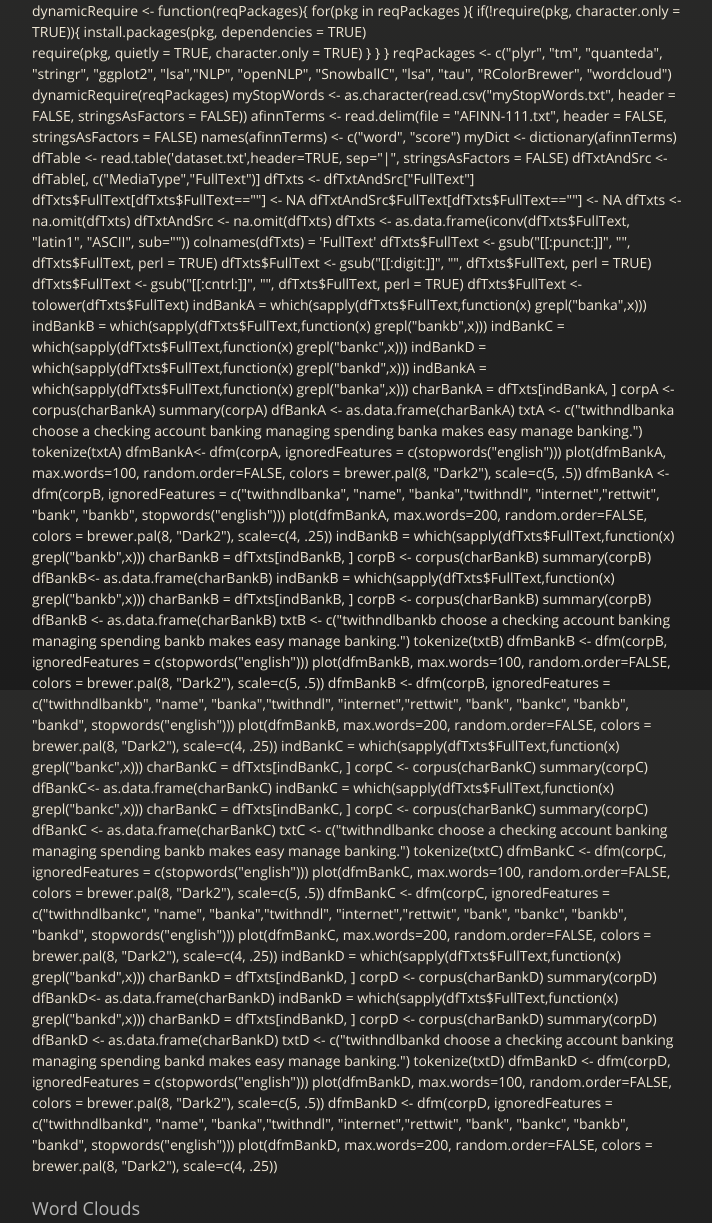
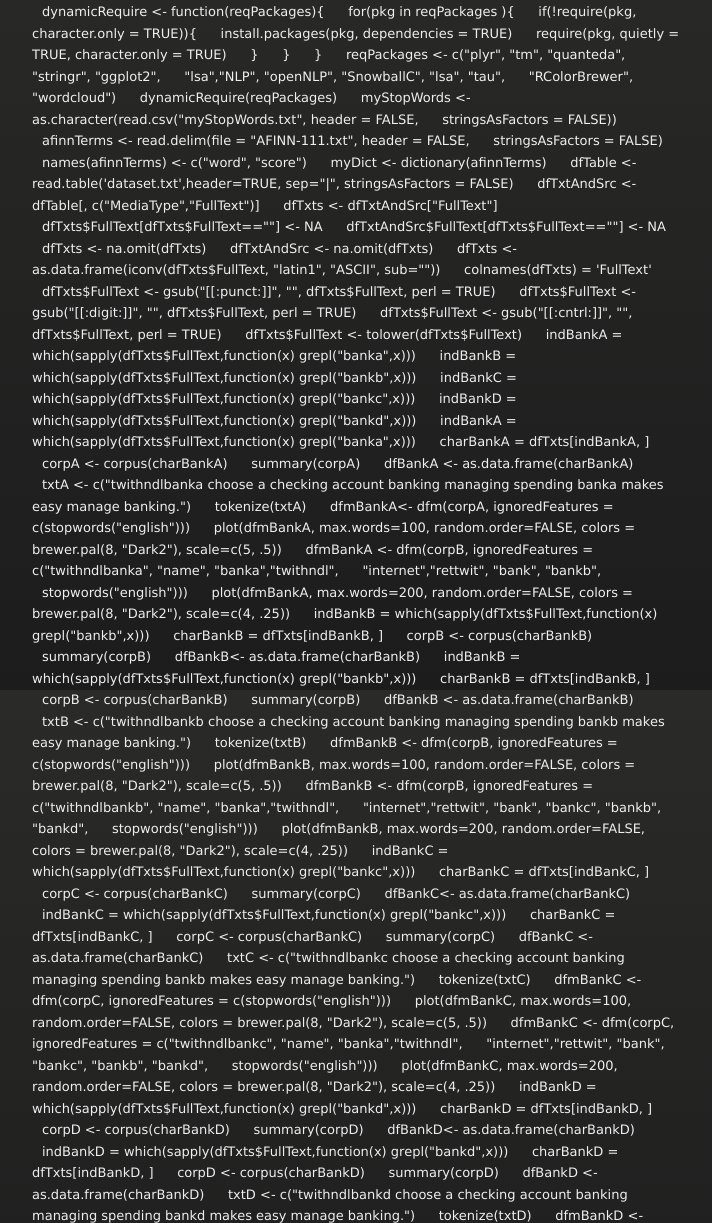
Before and after one commit to tylerswalter/wells-fargo-analytics, a plain HTML site: page index.html in a window 1280 px wide. Shown: the part 910-2133 px from the top of the page, without its empty margins (283-995 px from the left). Drawn offline with nearby package versions, Linux system fonts and the light colour scheme.

```diff
--- a/index.html
+++ b/index.html
@@ -63,108 +63,108 @@
 <h3>
 <a id="code" class="anchor" href="#code" aria-hidden="true"><span class="octicon octicon-link"></span></a>Code</h3>
 
-<p>dynamicRequire &lt;- function(reqPackages){
-  for(pkg in reqPackages ){
-    if(!require(pkg, character.only = TRUE)){
-      install.packages(pkg, dependencies = TRUE)<br>
-      require(pkg, quietly = TRUE, character.only = TRUE)
-    }
-  }
-}
-reqPackages &lt;- c("plyr", "tm", "quanteda", "stringr", "ggplot2",
-                 "lsa","NLP", "openNLP", "SnowballC", "lsa", "tau",
-                 "RColorBrewer", "wordcloud")
-dynamicRequire(reqPackages)
-myStopWords &lt;- as.character(read.csv("myStopWords.txt", header = FALSE,
-                                     stringsAsFactors = FALSE))
-afinnTerms &lt;- read.delim(file = "AFINN-111.txt", header = FALSE,
-                         stringsAsFactors = FALSE)
-names(afinnTerms) &lt;- c("word", "score")
-myDict &lt;- dictionary(afinnTerms)
-dfTable &lt;- read.table('dataset.txt',header=TRUE, sep="|", stringsAsFactors = FALSE)
-dfTxtAndSrc &lt;- dfTable[, c("MediaType","FullText")]
-dfTxts &lt;- dfTxtAndSrc["FullText"]
-dfTxts$FullText[dfTxts$FullText==""] &lt;- NA
-dfTxtAndSrc$FullText[dfTxts$FullText==""] &lt;- NA
-dfTxts &lt;- na.omit(dfTxts)
-dfTxtAndSrc &lt;- na.omit(dfTxts)
-dfTxts &lt;- as.data.frame(iconv(dfTxts$FullText, "latin1", "ASCII", sub=""))
-colnames(dfTxts) = 'FullText'
-dfTxts$FullText &lt;- gsub("[[:punct:]]", "", dfTxts$FullText, perl = TRUE)
-dfTxts$FullText &lt;- gsub("[[:digit:]]", "", dfTxts$FullText, perl = TRUE)
-dfTxts$FullText &lt;- gsub("[[:cntrl:]]", "", dfTxts$FullText, perl = TRUE)
-dfTxts$FullText &lt;- tolower(dfTxts$FullText)
-indBankA = which(sapply(dfTxts$FullText,function(x) grepl("banka",x)))
-indBankB = which(sapply(dfTxts$FullText,function(x) grepl("bankb",x)))
-indBankC = which(sapply(dfTxts$FullText,function(x) grepl("bankc",x)))
-indBankD = which(sapply(dfTxts$FullText,function(x) grepl("bankd",x)))
-indBankA = which(sapply(dfTxts$FullText,function(x) grepl("banka",x)))
-charBankA = dfTxts[indBankA, ]
-corpA &lt;- corpus(charBankA)
-summary(corpA)
-dfBankA &lt;- as.data.frame(charBankA)
-txtA &lt;- c("twithndlbanka choose a checking account banking managing spending banka makes easy manage banking.")
-tokenize(txtA)
-dfmBankA&lt;- dfm(corpA, ignoredFeatures = c(stopwords("english")))
-plot(dfmBankA, max.words=100, random.order=FALSE, colors = brewer.pal(8, "Dark2"), scale=c(5, .5))
-dfmBankA &lt;- dfm(corpB, ignoredFeatures = c("twithndlbanka", "name", "banka","twithndl",
-                                           "internet","rettwit", "bank", "bankb",
-                                           stopwords("english")))
-plot(dfmBankA, max.words=200, random.order=FALSE, colors = brewer.pal(8, "Dark2"), scale=c(4, .25))
-indBankB = which(sapply(dfTxts$FullText,function(x) grepl("bankb",x)))
-charBankB = dfTxts[indBankB, ]
-corpB &lt;- corpus(charBankB)
-summary(corpB)
-dfBankB&lt;- as.data.frame(charBankB)
-indBankB = which(sapply(dfTxts$FullText,function(x) grepl("bankb",x)))
-charBankB = dfTxts[indBankB, ]
-corpB &lt;- corpus(charBankB)
-summary(corpB)
-dfBankB &lt;- as.data.frame(charBankB)
-txtB &lt;- c("twithndlbankb choose a checking account banking managing spending bankb makes easy manage banking.")
-tokenize(txtB)
-dfmBankB &lt;- dfm(corpB, ignoredFeatures = c(stopwords("english")))
-plot(dfmBankB, max.words=100, random.order=FALSE, colors = brewer.pal(8, "Dark2"), scale=c(5, .5))
-dfmBankB &lt;- dfm(corpB, ignoredFeatures = c("twithndlbankb", "name", "banka","twithndl",
-                                           "internet","rettwit", "bank", "bankc", "bankb", "bankd",
-                                           stopwords("english")))
-plot(dfmBankB, max.words=200, random.order=FALSE, colors = brewer.pal(8, "Dark2"), scale=c(4, .25))
-indBankC = which(sapply(dfTxts$FullText,function(x) grepl("bankc",x)))
-charBankC = dfTxts[indBankC, ]
-corpC &lt;- corpus(charBankC)
-summary(corpC)
-dfBankC&lt;- as.data.frame(charBankC)
-indBankC = which(sapply(dfTxts$FullText,function(x) grepl("bankc",x)))
-charBankC = dfTxts[indBankC, ]
-corpC &lt;- corpus(charBankC)
-summary(corpC)
-dfBankC &lt;- as.data.frame(charBankC)
-txtC &lt;- c("twithndlbankc choose a checking account banking managing spending bankb makes easy manage banking.")
-tokenize(txtC)
-dfmBankC &lt;- dfm(corpC, ignoredFeatures = c(stopwords("english")))
-plot(dfmBankC, max.words=100, random.order=FALSE, colors = brewer.pal(8, "Dark2"), scale=c(5, .5))
-dfmBankC &lt;- dfm(corpC, ignoredFeatures = c("twithndlbankc", "name", "banka","twithndl",
-                                           "internet","rettwit", "bank", "bankc", "bankb", "bankd",
-                                           stopwords("english")))
-plot(dfmBankC, max.words=200, random.order=FALSE, colors = brewer.pal(8, "Dark2"), scale=c(4, .25))
-indBankD = which(sapply(dfTxts$FullText,function(x) grepl("bankd",x)))
-charBankD = dfTxts[indBankD, ]
-corpD &lt;- corpus(charBankD)
-summary(corpD)
-dfBankD&lt;- as.data.frame(charBankD)
-indBankD = which(sapply(dfTxts$FullText,function(x) grepl("bankd",x)))
-charBankD = dfTxts[indBankD, ]
-corpD &lt;- corpus(charBankD)
-summary(corpD)
-dfBankD &lt;- as.data.frame(charBankD)
-txtD &lt;- c("twithndlbankd choose a checking account banking managing spending bankd makes easy manage banking.")
-tokenize(txtD)
-dfmBankD &lt;- dfm(corpD, ignoredFeatures = c(stopwords("english")))
-plot(dfmBankD, max.words=100, random.order=FALSE, colors = brewer.pal(8, "Dark2"), scale=c(5, .5))
-dfmBankD &lt;- dfm(corpD, ignoredFeatures = c("twithndlbankd", "name", "banka","twithndl",
-                                           "internet","rettwit", "bank", "bankc", "bankb", "bankd",
-                                           stopwords("english")))
-plot(dfmBankD, max.words=200, random.order=FALSE, colors = brewer.pal(8, "Dark2"), scale=c(4, .25))</p>
+<p><code>dynamicRequire &lt;- function(reqPackages){</code>
+  <code>for(pkg in reqPackages ){</code>
+    <code>if(!require(pkg, character.only = TRUE)){</code>
+      <code>install.packages(pkg, dependencies = TRUE)</code>
+      <code>require(pkg, quietly = TRUE, character.only = TRUE)</code>
+    <code>}</code>
+  <code>}</code>
+<code>}</code>
+<code>reqPackages &lt;- c("plyr", "tm", "quanteda", "stringr", "ggplot2",</code>
+                 <code>"lsa","NLP", "openNLP", "SnowballC", "lsa", "tau",</code>
+                 <code>"RColorBrewer", "wordcloud")</code>
+<code>dynamicRequire(reqPackages)</code>
+<code>myStopWords &lt;- as.character(read.csv("myStopWords.txt", header = FALSE,</code>
+                                     <code>stringsAsFactors = FALSE))</code>
+<code>afinnTerms &lt;- read.delim(file = "AFINN-111.txt", header = FALSE,</code>
+                         <code>stringsAsFactors = FALSE)</code>
+<code>names(afinnTerms) &lt;- c("word", "score")</code>
+<code>myDict &lt;- dictionary(afinnTerms)</code>
+<code>dfTable &lt;- read.table('dataset.txt',header=TRUE, sep="|", stringsAsFactors = FALSE)</code>
+<code>dfTxtAndSrc &lt;- dfTable[, c("MediaType","FullText")]</code>
+<code>dfTxts &lt;- dfTxtAndSrc["FullText"]</code>
+<code>dfTxts$FullText[dfTxts$FullText==""] &lt;- NA</code>
+<code>dfTxtAndSrc$FullText[dfTxts$FullText==""] &lt;- NA</code>
+<code>dfTxts &lt;- na.omit(dfTxts)</code>
+<code>dfTxtAndSrc &lt;- na.omit(dfTxts)</code>
+<code>dfTxts &lt;- as.data.frame(iconv(dfTxts$FullText, "latin1", "ASCII", sub=""))</code>
+<code>colnames(dfTxts) = 'FullText'</code>
+<code>dfTxts$FullText &lt;- gsub("[[:punct:]]", "", dfTxts$FullText, perl = TRUE)</code>
+<code>dfTxts$FullText &lt;- gsub("[[:digit:]]", "", dfTxts$FullText, perl = TRUE)</code>
+<code>dfTxts$FullText &lt;- gsub("[[:cntrl:]]", "", dfTxts$FullText, perl = TRUE)</code>
+<code>dfTxts$FullText &lt;- tolower(dfTxts$FullText)</code>
+<code>indBankA = which(sapply(dfTxts$FullText,function(x) grepl("banka",x)))</code>
+<code>indBankB = which(sapply(dfTxts$FullText,function(x) grepl("bankb",x)))</code>
+<code>indBankC = which(sapply(dfTxts$FullText,function(x) grepl("bankc",x)))</code>
+<code>indBankD = which(sapply(dfTxts$FullText,function(x) grepl("bankd",x)))</code>
+<code>indBankA = which(sapply(dfTxts$FullText,function(x) grepl("banka",x)))</code>
+<code>charBankA = dfTxts[indBankA, ]</code>
+<code>corpA &lt;- corpus(charBankA)</code>
+<code>summary(corpA)</code>
+<code>dfBankA &lt;- as.data.frame(charBankA)</code>
+<code>txtA &lt;- c("twithndlbanka choose a checking account banking managing spending banka makes easy manage banking.")</code>
+<code>tokenize(txtA)</code>
+<code>dfmBankA&lt;- dfm(corpA, ignoredFeatures = c(stopwords("english")))</code>
+<code>plot(dfmBankA, max.words=100, random.order=FALSE, colors = brewer.pal(8, "Dark2"), scale=c(5, .5))</code>
+<code>dfmBankA &lt;- dfm(corpB, ignoredFeatures = c("twithndlbanka", "name", "banka","twithndl",</code>
+                                           <code>"internet","rettwit", "bank", "bankb",</code>
+                                           <code>stopwords("english")))</code>
+<code>plot(dfmBankA, max.words=200, random.order=FALSE, colors = brewer.pal(8, "Dark2"), scale=c(4, .25))</code>
+<code>indBankB = which(sapply(dfTxts$FullText,function(x) grepl("bankb",x)))</code>
+<code>charBankB = dfTxts[indBankB, ]</code>
+<code>corpB &lt;- corpus(charBankB)</code>
+<code>summary(corpB)</code>
+<code>dfBankB&lt;- as.data.frame(charBankB)</code>
+<code>indBankB = which(sapply(dfTxts$FullText,function(x) grepl("bankb",x)))</code>
+<code>charBankB = dfTxts[indBankB, ]</code>
+<code>corpB &lt;- corpus(charBankB)</code>
+<code>summary(corpB)</code>
+<code>dfBankB &lt;- as.data.frame(charBankB)</code>
+<code>txtB &lt;- c("twithndlbankb choose a checking account banking managing spending bankb makes easy manage banking.")</code>
+<code>tokenize(txtB)</code>
+<code>dfmBankB &lt;- dfm(corpB, ignoredFeatures = c(stopwords("english")))</code>
+<code>plot(dfmBankB, max.words=100, random.order=FALSE, colors = brewer.pal(8, "Dark2"), scale=c(5, .5))</code>
+<code>dfmBankB &lt;- dfm(corpB, ignoredFeatures = c("twithndlbankb", "name", "banka","twithndl",</code>
+                                           <code>"internet","rettwit", "bank", "bankc", "bankb", "bankd",</code>
+                                           <code>stopwords("english")))</code>
+<code>plot(dfmBankB, max.words=200, random.order=FALSE, colors = brewer.pal(8, "Dark2"), scale=c(4, .25))</code>
+<code>indBankC = which(sapply(dfTxts$FullText,function(x) grepl("bankc",x)))</code>
+<code>charBankC = dfTxts[indBankC, ]</code>
+<code>corpC &lt;- corpus(charBankC)</code>
+<code>summary(corpC)</code>
+<code>dfBankC&lt;- as.data.frame(charBankC)</code>
+<code>indBankC = which(sapply(dfTxts$FullText,function(x) grepl("bankc",x)))</code>
+<code>charBankC = dfTxts[indBankC, ]</code>
+<code>corpC &lt;- corpus(charBankC)</code>
+<code>summary(corpC)</code>
+<code>dfBankC &lt;- as.data.frame(charBankC)</code>
+<code>txtC &lt;- c("twithndlbankc choose a checking account banking managing spending bankb makes easy manage banking.")</code>
+<code>tokenize(txtC)</code>
+<code>dfmBankC &lt;- dfm(corpC, ignoredFeatures = c(stopwords("english")))</code>
+<code>plot(dfmBankC, max.words=100, random.order=FALSE, colors = brewer.pal(8, "Dark2"), scale=c(5, .5))</code>
+<code>dfmBankC &lt;- dfm(corpC, ignoredFeatures = c("twithndlbankc", "name", "banka","twithndl",</code>
+                                           <code>"internet","rettwit", "bank", "bankc", "bankb", "bankd",</code>
+                                           <code>stopwords("english")))</code>
+<code>plot(dfmBankC, max.words=200, random.order=FALSE, colors = brewer.pal(8, "Dark2"), scale=c(4, .25))</code>
+<code>indBankD = which(sapply(dfTxts$FullText,function(x) grepl("bankd",x)))</code>
+<code>charBankD = dfTxts[indBankD, ]</code>
+<code>corpD &lt;- corpus(charBankD)</code>
+<code>summary(corpD)</code>
+<code>dfBankD&lt;- as.data.frame(charBankD)</code>
+<code>indBankD = which(sapply(dfTxts$FullText,function(x) grepl("bankd",x)))</code>
+<code>charBankD = dfTxts[indBankD, ]</code>
+<code>corpD &lt;- corpus(charBankD)</code>
+<code>summary(corpD)</code>
+<code>dfBankD &lt;- as.data.frame(charBankD)</code>
+<code>txtD &lt;- c("twithndlbankd choose a checking account banking managing spending bankd makes easy manage banking.")</code>
+<code>tokenize(txtD)</code>
+<code>dfmBankD &lt;- dfm(corpD, ignoredFeatures = c(stopwords("english")))</code>
+<code>plot(dfmBankD, max.words=100, random.order=FALSE, colors = brewer.pal(8, "Dark2"), scale=c(5, .5))</code>
+<code>dfmBankD &lt;- dfm(corpD, ignoredFeatures = c("twithndlbankd", "name", "banka","twithndl",</code>
+                                           <code>"internet","rettwit", "bank", "bankc", "bankb", "bankd",</code>
+                                           <code>stopwords("english")))</code>
+<code>plot(dfmBankD, max.words=200, random.order=FALSE, colors = brewer.pal(8, "Dark2"), scale=c(4, .25))</code></p>
 
 <h3>
 <a id="word-clouds" class="anchor" href="#word-clouds" aria-hidden="true"><span class="octicon octicon-link"></span></a>Word Clouds</h3>
```
Also changed, not shown: params.json (+1 -1 lines).
